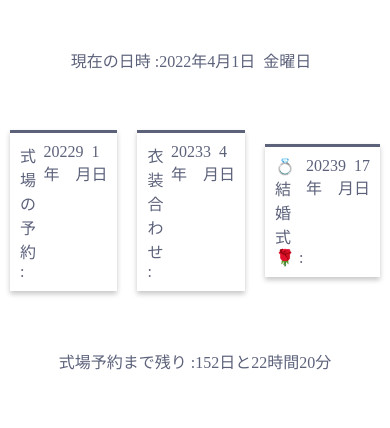
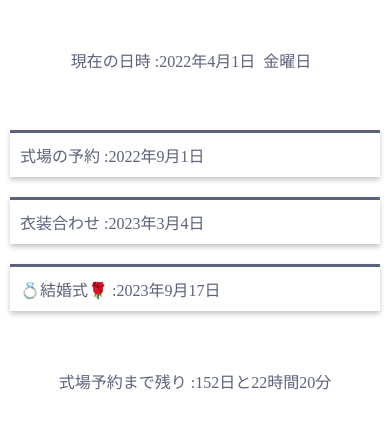
Before and after one commit to enomotoryota/Wedding-time, a plain HTML site: page index.html in a window 390 px wide. Drawn offline with nearby package versions, Linux system fonts and the light colour scheme.

Commit message:
Update style.css

```diff
--- a/style.css
+++ b/style.css
@@ -24,7 +24,6 @@ p {
 .container {
   display: flex;
   flex-wrap: nowrap;
-
   padding: 10px;
   margin: 10px;
   color: #5d627b;
@@ -36,3 +35,12 @@ p {
 .day {
   padding: 0 0.5em 0;
 }
+
+@media all and (max-width: 480px) {
+  .wrapper {
+    display: flex;
+    flex-direction: column;
+    justify-content: center;
+    align-items: stretch;
+  }
+}
```
